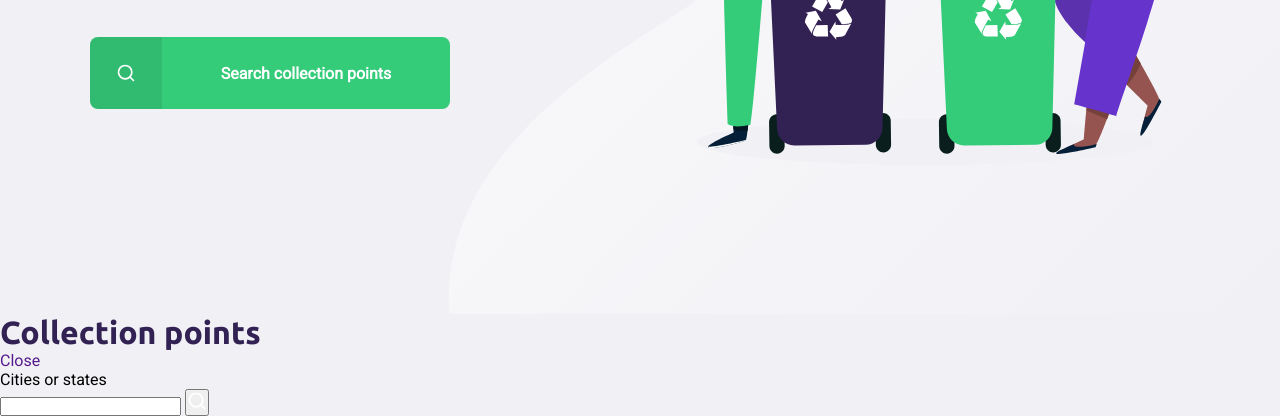
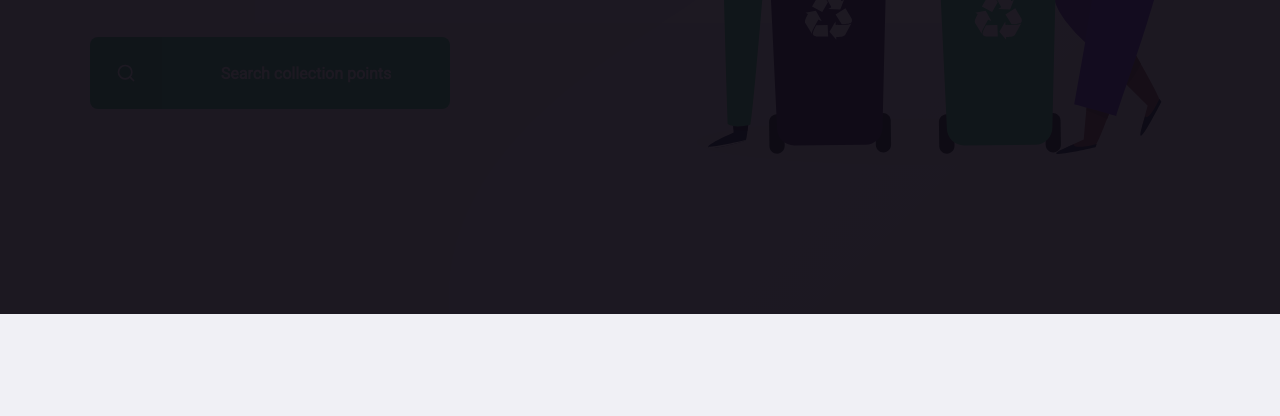
Before and after one commit to WalissonCF/nextLevel, a plain HTML site: page next_level/nlw/index.html in a window 1280 px wide. Shown: the part 486-902 px from the top of the page. After the commit the page ends 800 px from the top, so only its background shows below. Drawn offline with Linux system fonts and the light colour scheme.

Commit message:
creating modal.css to modal search

```diff
--- a/next_level/nlw/index.html
+++ b/next_level/nlw/index.html
@@ -7,6 +7,7 @@
         <link href="https://fonts.googleapis.com/css2?family=Roboto&family=Ubuntu:wght@700&display=swap" rel="stylesheet">
         <link rel="stylesheet" href="/styles/main.css">
         <link rel="stylesheet" href="/styles/home.css">
+        <link rel="stylesheet" href="/styles/modal.css">
         <link rel="stylesheet" href="/styles/responsive.css">
     </head>
     <body>
--- /dev/null
+++ b/next_level/nlw/styles/modal.css
@@ -0,0 +1,67 @@
+#modal {
+    /* Lengthening the screen */
+    background-color: #0E0A14eF;
+    height: 100vh;
+    width: 100vw;
+    position: fixed;
+    top: 0;
+    display: flex;
+    justify-content: center;
+    align-items: center;
+    transition: 400ms;
+}
+
+#modal .content {
+    color: white;
+    width: 420px;
+}
+
+/* Aligning and centralizing texts */
+#modal .header {
+    display: flex;
+    align-items: center;
+    justify-content: space-between;
+}
+
+#modal .header a {
+    background-image: url("../assets/x.svg");
+    width: 20px;
+    height: 20px;
+    display: flex;
+    font-size: 0.01px;
+    margin-bottom: 48px;
+}
+
+#modal .header h1 {
+    color: white;
+    font-size: 36px;
+    line-height: 42px;
+}
+
+#modal form label {
+    font-size: 14px;
+    line-height: 16px;
+    display: block;
+    margin-bottom: 8px;
+}
+
+#modal form .field {
+    display: flex;
+}
+
+#modal form input {
+    /* With the flex display equal to 1
+    it will occupt the total box size
+    is 420px */
+    flex: 1;
+    background-color: #f0f0f5;
+    border-radius: 8px;
+    border: 0;
+    padding: 16px 24px;
+    font-size: 16px;
+    color: #6c6c80;
+}
+
+#modal form button {
+
+}
```
